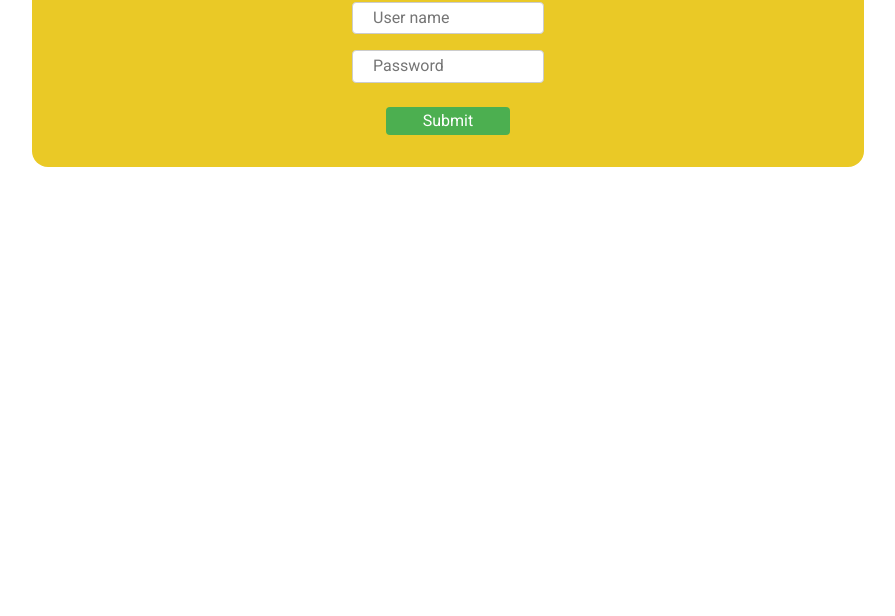
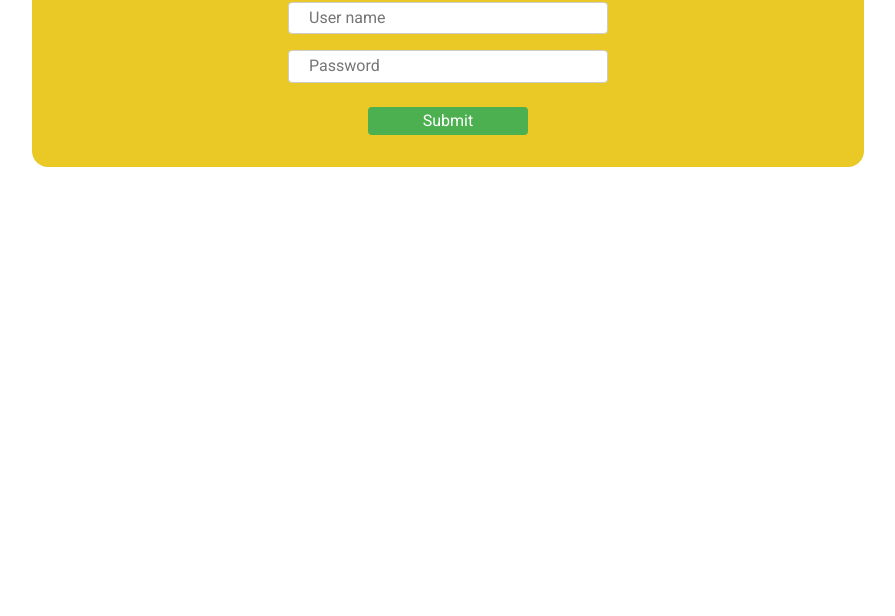
Before and after one commit to PatFras/PatricioFrascaroli-ML, a website: page views/login.html in a window 1280 px wide. Shown: the part 184-800 px from the top of the page, without its empty margins (192-1087 px from the left). Drawn offline with Linux system fonts and the light colour scheme.

Commit message:
update login

```diff
--- a/public/css/login.css
+++ b/public/css/login.css
@@ -33,7 +33,7 @@
     background-color: #4CAF50;
     color: white;
     padding: 0.3em 0;
-    margin: 1em 0 0 3.5em;
+    margin: 1em 0 0 0;
     border: none;
     border-radius: 4px;
     cursor: pointer;
@@ -56,7 +56,7 @@
     }
 
     .login-buttonBox {
-        margin: 0 12em 0 8.5em;
+        margin: 0 8em;
     }
 }
 
@@ -73,12 +73,4 @@
     .form-login-container h1 {
         font-size: 20px;
     }
-
-    .login-topBox {
-        margin: 0 12em;
-    }
-
-    .login-buttonBox {
-        margin: 0 12em 0 8.5;
-    }
 }
```
